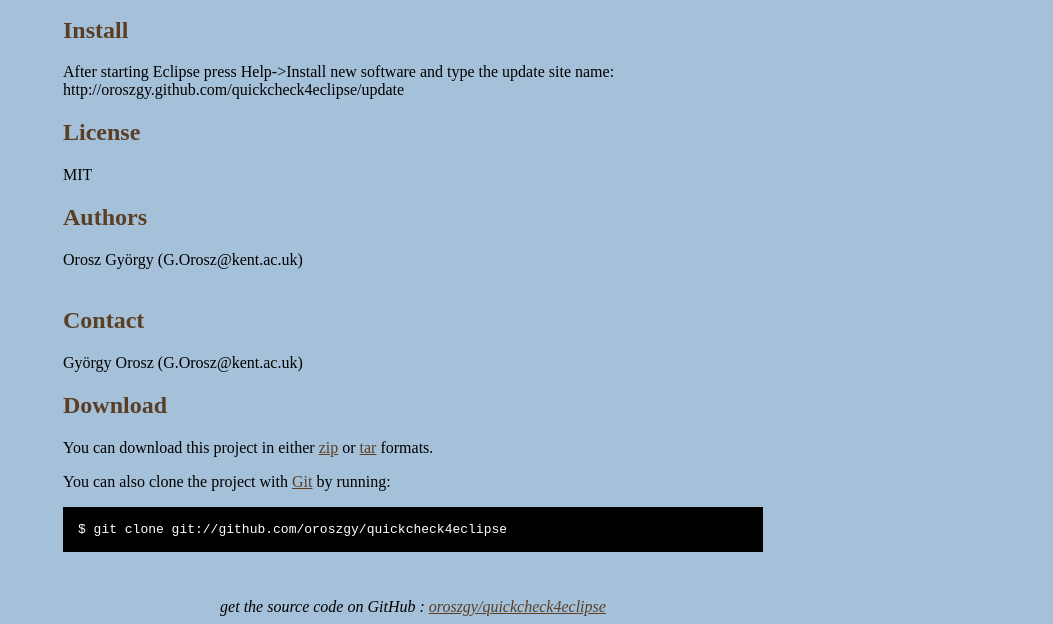
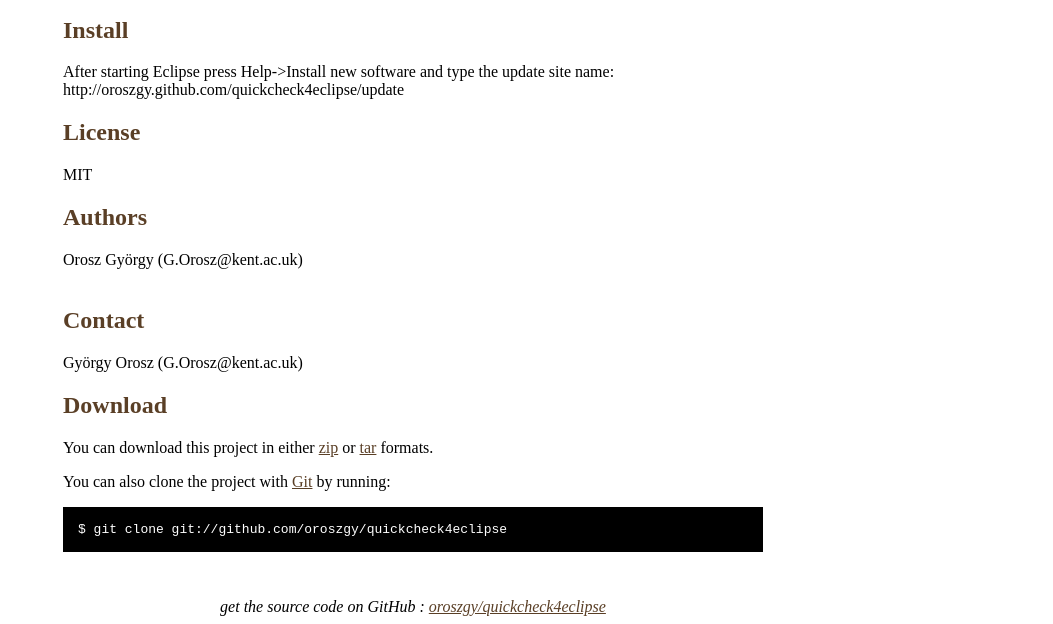
Before and after one commit to oroszgy/quickcheck4eclipse, a plain HTML site: page index.html in a window 1280 px wide. Shown: the part 331-955 px from the top of the page, without its empty margins (227-1280 px from the left). Drawn offline with Linux system fonts and the light colour scheme.

Commit message:
Modified index.html

```diff
--- a/index.html
+++ b/index.html
@@ -10,7 +10,7 @@
 	<style type="text/css">
 		body {
   		margin-top: 1.0em;
-  		background-color: #a5c0d9;
+  		background-color: #ffffff;
 		  font-family: "Helvetica,Arial,FreeSans";
   		color: #000000;
     }
```
